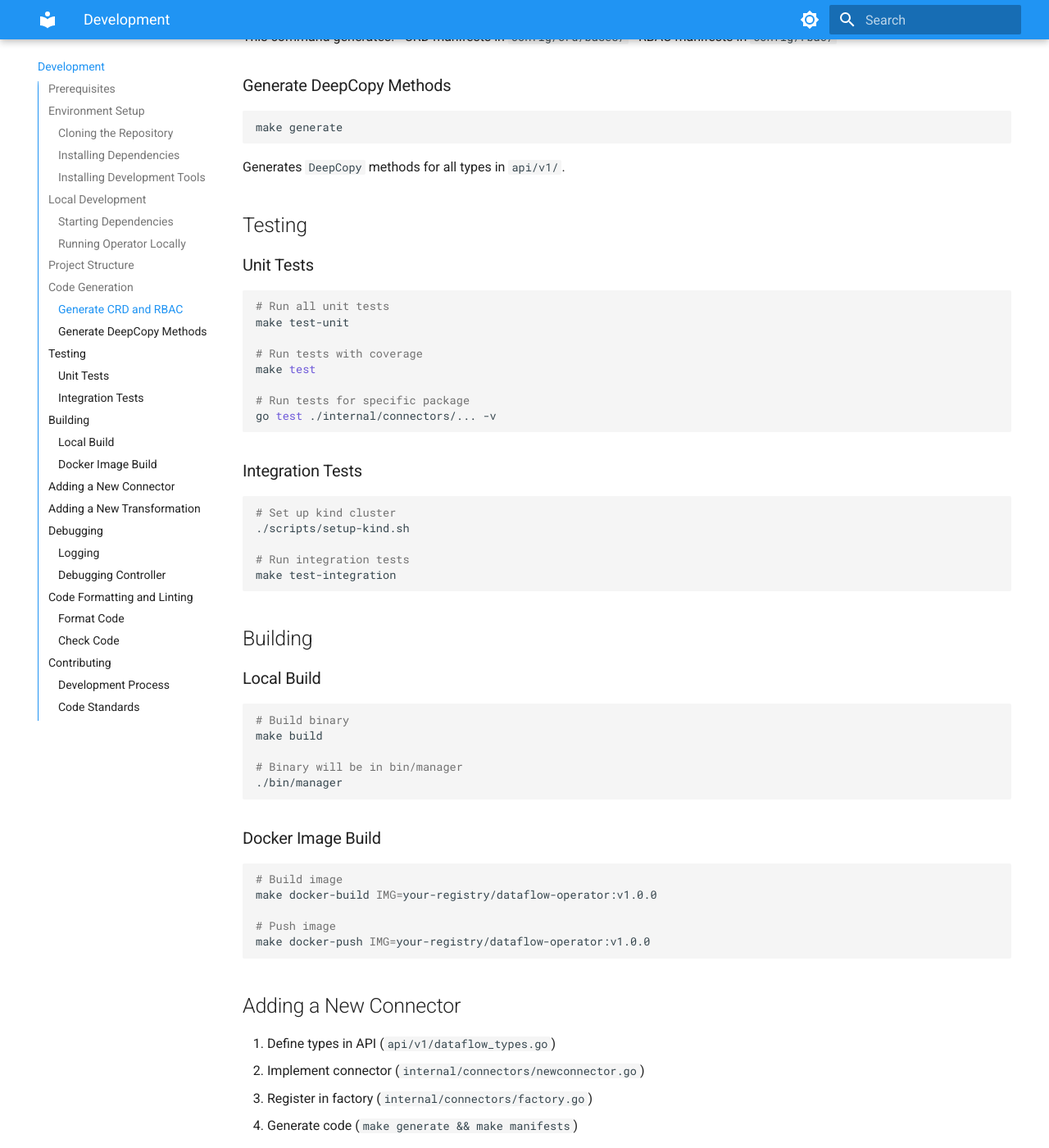
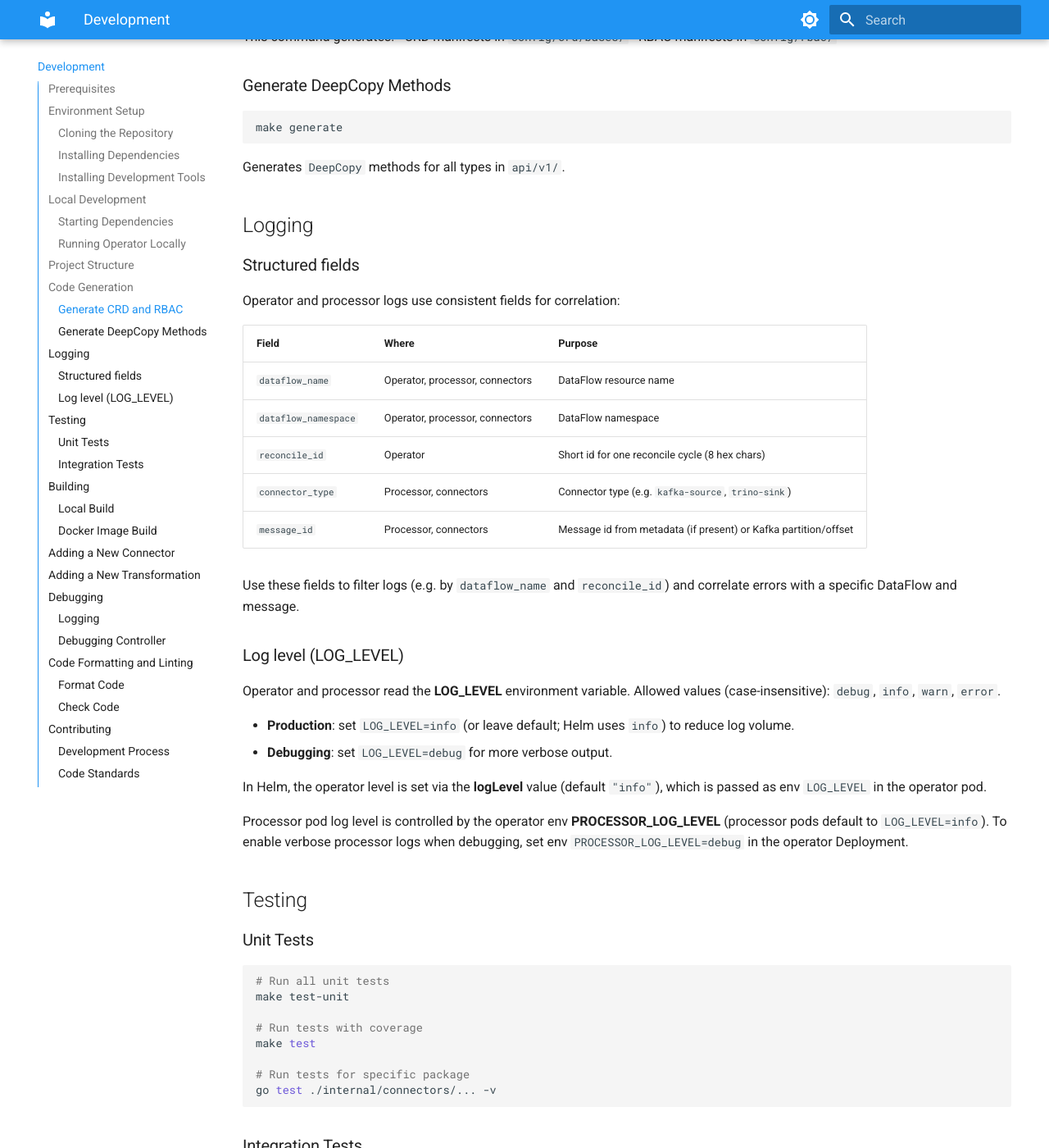
Before and after one commit to dataflow-operator/docs, an MkDocs documentation site: the page built from docs/en/development.md, in a window 1280 px wide and 1400 px high, scrolled down 2317 px. Shown: the whole window at 82% size. Built offline with MkDocs 1.6.1 and Material for MkDocs 9.7.7, drawn with Linux system fonts in a browser that asks for light colours.

Commit message:
Add structured logging

```diff
--- a/docs/en/development.md
+++ b/docs/en/development.md
@@ -115,6 +115,33 @@ make generate
 
 Generates `DeepCopy` methods for all types in `api/v1/`.
 
+## Logging
+
+### Structured fields
+
+Operator and processor logs use consistent fields for correlation:
+
+| Field | Where | Purpose |
+|-------|-------|---------|
+| `dataflow_name` | Operator, processor, connectors | DataFlow resource name |
+| `dataflow_namespace` | Operator, processor, connectors | DataFlow namespace |
+| `reconcile_id` | Operator | Short id for one reconcile cycle (8 hex chars) |
+| `connector_type` | Processor, connectors | Connector type (e.g. `kafka-source`, `trino-sink`) |
+| `message_id` | Processor, connectors | Message id from metadata (if present) or Kafka partition/offset |
+
+Use these fields to filter logs (e.g. by `dataflow_name` and `reconcile_id`) and correlate errors with a specific DataFlow and message.
+
+### Log level (LOG_LEVEL)
+
+Operator and processor read the **LOG_LEVEL** environment variable. Allowed values (case-insensitive): `debug`, `info`, `warn`, `error`.
+
+- **Production**: set `LOG_LEVEL=info` (or leave default; Helm uses `info`) to reduce log volume.
+- **Debugging**: set `LOG_LEVEL=debug` for more verbose output.
+
+In Helm, the operator level is set via the **logLevel** value (default `"info"`), which is passed as env `LOG_LEVEL` in the operator pod.
+
+Processor pod log level is controlled by the operator env **PROCESSOR_LOG_LEVEL** (processor pods default to `LOG_LEVEL=info`). To enable verbose processor logs when debugging, set env `PROCESSOR_LOG_LEVEL=debug` in the operator Deployment.
+
 ## Testing
 
 ### Unit Tests
```
Also changed, not shown: docs/ru/development.md (+27 -0 lines).
